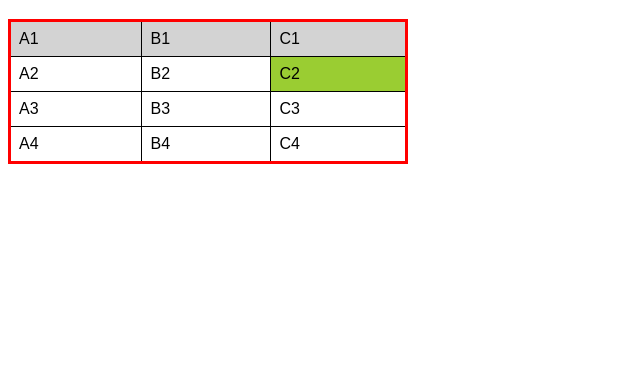
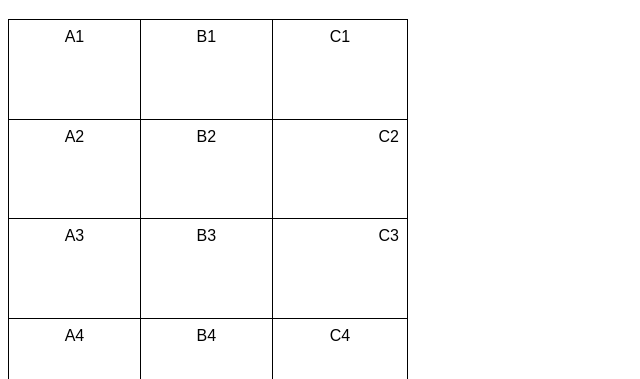
Before and after one commit to taynaraww/html-css, a plain HTML site: page modulo03/tabela001.html in a window 1280 px wide. Shown: the part 61-440 px from the top of the page, without its empty margins (0-640 px from the left). Drawn offline with Linux system fonts and the light colour scheme.

Commit message:
continuação

```diff
--- a/modulo03/tabela001.html
+++ b/modulo03/tabela001.html
@@ -11,21 +11,19 @@
 
         table{
             width: 400px;
+            height: 400px;
             border-collapse: collapse;
-            border: 3px solid red;
-        }
-
-        tr.linha{
-            background-color: lightgray;
         }
 
         td{
             border: 1px solid black;
             padding: 8px;
+            text-align: center; /*alinhamento horizontal*/
+            vertical-align: top; /*alinhamento vertical*/
         }
 
-        td.dado{
-            background-color: yellowgreen;
+        .numero{
+            text-align: right;
         }
     </style>
 </head>
@@ -47,12 +45,12 @@
         <tr> <!--Segunda linha-->
             <td>A2</td>
             <td>B2</td>
-            <td class="dado">C2</td>
+            <td class="numero">C2</td>
         </tr>
         <tr> <!--Terceira linha-->
             <td>A3</td>
             <td>B3</td>
-            <td>C3</td>
+            <td class="numero">C3</td>
         </tr>
         <tr> <!--Quarta linha-->
             <td>A4</td>
```
